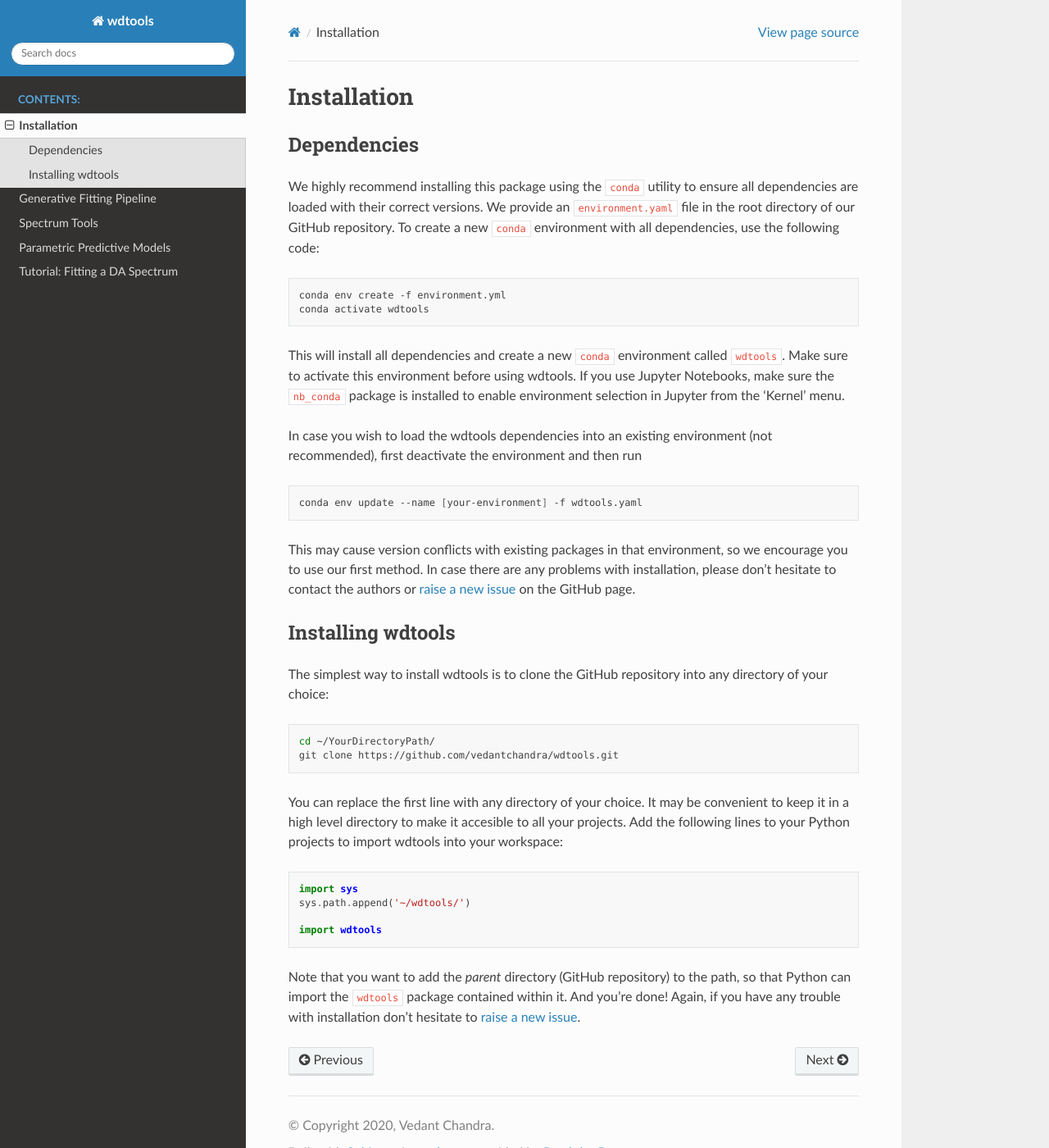
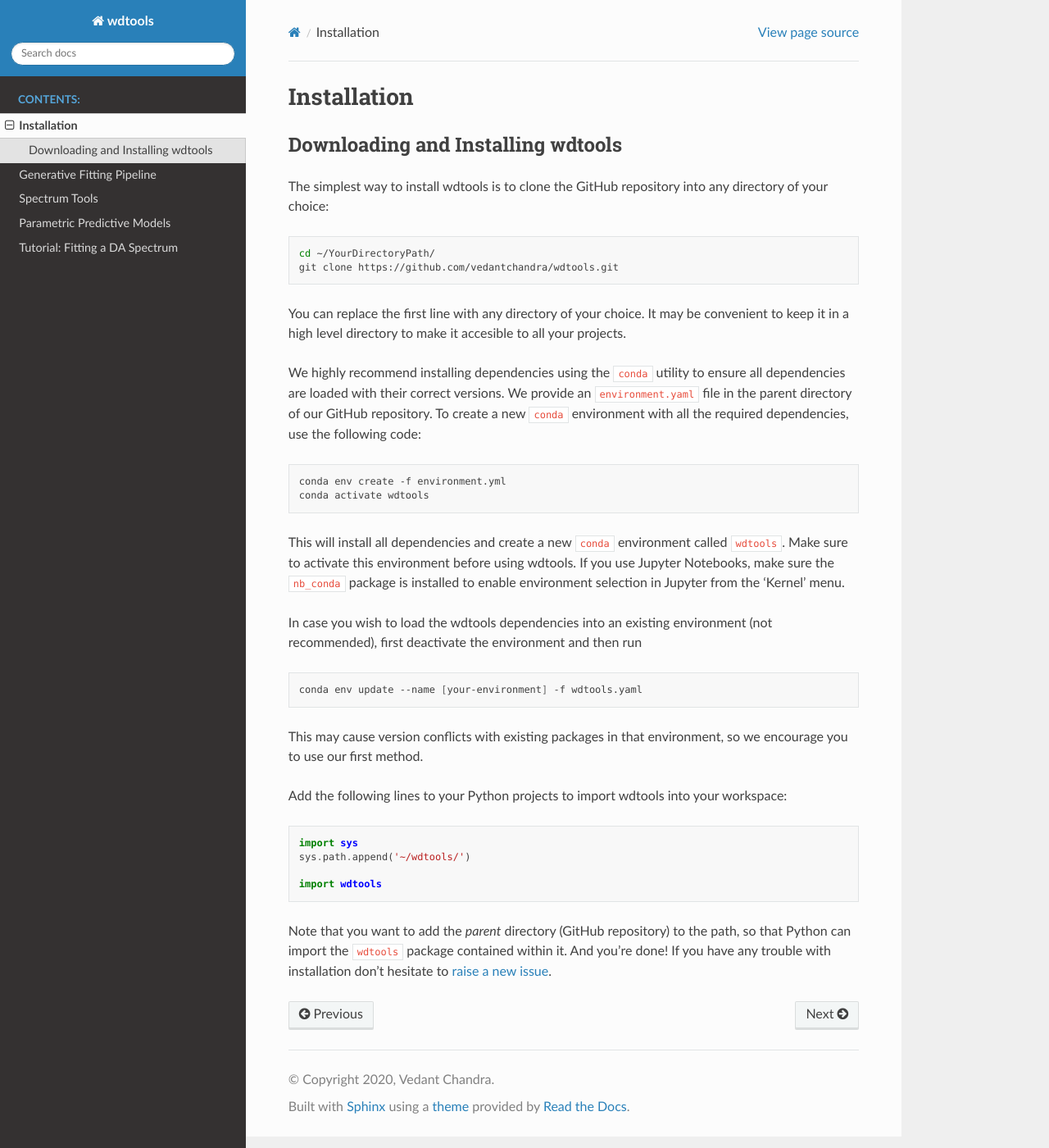
Before and after one commit to vedantchandra/wdtools, a Sphinx documentation site: the page built from docs/install.rst, in a window 1280 px wide and 1400 px high. Shown: the whole window at 82% size. Built offline with Sphinx 7.4.7 and the Read the Docs theme 2.0.0, drawn with Linux system fonts in a browser that asks for light colours.

Commit message:
Update install.rst

```diff
--- a/docs/install.rst
+++ b/docs/install.rst
@@ -1,10 +1,19 @@
 Installation
 ==================
 
-Dependencies
-+++++++++++++++
+Downloading and Installing wdtools
+++++++++++++++++++++++++++++++++++++
 
-We highly recommend installing this package using the ``conda`` utility to ensure all dependencies are loaded with their correct versions. We provide an ``environment.yaml`` file in the root directory of our GitHub repository. To create a new ``conda`` environment with all dependencies, use the following code:
+The simplest way to install wdtools is to clone the GitHub repository into any directory of your choice:
+
+.. code-block:: bash
+
+   cd ~/YourDirectoryPath/
+   git clone https://github.com/vedantchandra/wdtools.git
+
+You can replace the first line with any directory of your choice. It may be convenient to keep it in a high level directory to make it accesible to all your projects.
+
+We highly recommend installing dependencies using the ``conda`` utility to ensure all dependencies are loaded with their correct versions. We provide an ``environment.yaml`` file in the parent directory of our GitHub repository. To create a new ``conda`` environment with all the required dependencies, use the following code:
 
 .. code-block:: bash
 
@@ -19,19 +28,9 @@
 
    conda env update --name [your-environment] -f wdtools.yaml
 
-This may cause version conflicts with existing packages in that environment, so we encourage you to use our first method. In case there are any problems with installation, please don't hesitate to contact the authors or `raise a new issue <https://github.com/vedantchandra/wdtools/issues>`_ on the GitHub page.
+This may cause version conflicts with existing packages in that environment, so we encourage you to use our first method.
 
-Installing wdtools
-++++++++++++++++++++
-
-The simplest way to install wdtools is to clone the GitHub repository into any directory of your choice:
-
-.. code-block:: bash
-
-   cd ~/YourDirectoryPath/
-   git clone https://github.com/vedantchandra/wdtools.git
-
-You can replace the first line with any directory of your choice. It may be convenient to keep it in a high level directory to make it accesible to all your projects. Add the following lines to your Python projects to import wdtools into your workspace:
+Add the following lines to your Python projects to import wdtools into your workspace:
 
 .. code-block:: python
 
@@ -40,4 +39,4 @@
 
    import wdtools
 
-Note that you want to add the *parent* directory (GitHub repository) to the path, so that Python can import the ``wdtools`` package contained within it. And you're done! Again, if you have any trouble with installation don't hesitate to `raise a new issue <https://github.com/vedantchandra/wdtools/issues>`_.
+Note that you want to add the *parent* directory (GitHub repository) to the path, so that Python can import the ``wdtools`` package contained within it. And you're done! If you have any trouble with installation don't hesitate to `raise a new issue <https://github.com/vedantchandra/wdtools/issues>`_.
```
